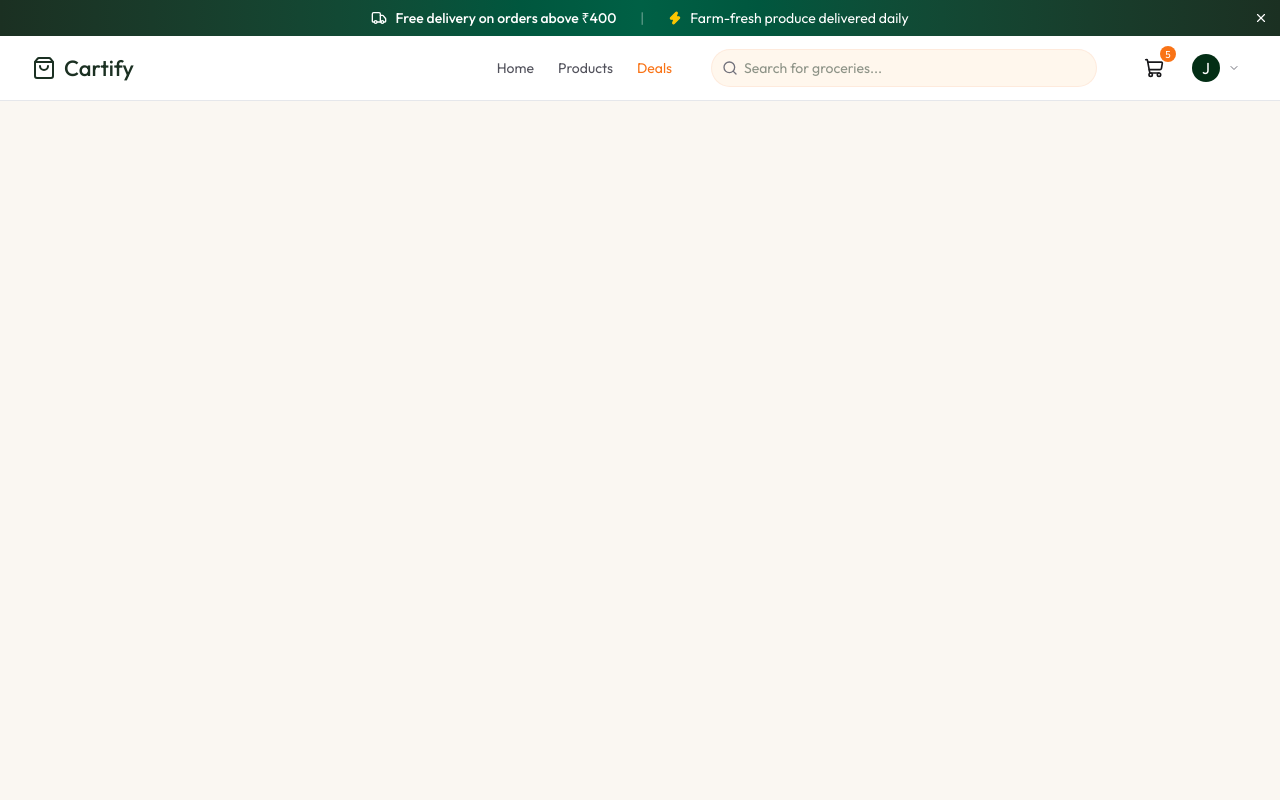
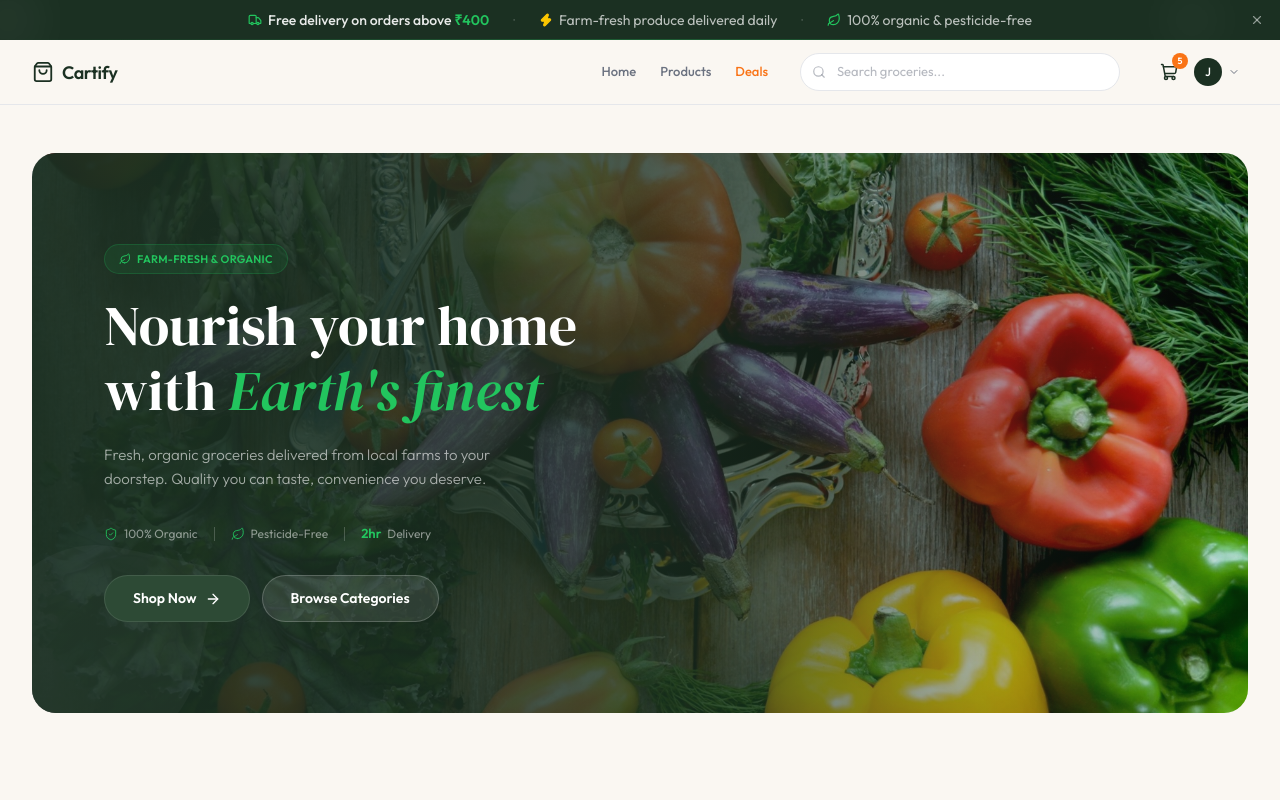
Before and after one commit to DivyamOswal/Cartify, a React (Vite) app in the folder client/: page / in a window 1280 px wide. Shown: the top 800 px of the page. Built offline with nearby package versions, Linux system fonts and the light colour scheme.

Commit message:
Completed the hero section on the home page

```diff
--- a/client/src/components/Banner.tsx
+++ b/client/src/components/Banner.tsx
@@ -1,36 +1,54 @@
-import { TruckIcon, XIcon, ZapIcon } from 'lucide-react'
+import { TruckIcon, XIcon, ZapIcon, LeafIcon } from 'lucide-react'
 import { useState } from 'react'
 
 const Banner = () => {
-    const [bannerVisible, setBannerVisible] = useState(()=>{
-        return sessionStorage.getItem('banner_dismissed') !=="true"
+  const [bannerVisible, setBannerVisible] = useState(() => {
+    return sessionStorage.getItem('banner_dismissed') !== 'true'
   })
 
-    const dismissBanner =()=>{
+  const dismissBanner = () => {
     setBannerVisible(false)
-        sessionStorage.setItem("banner_dismissed", 'true')
+    sessionStorage.setItem('banner_dismissed', 'true')
   }
+
   return (
-    <div>
+    <>
       {bannerVisible && (
-            <div className='bg-linear-to-r from-app-green via-emerald-800 to-app-green text-white text-xs sm:text-sm relative overflow-hidden'>
-                <div className='max-w-7xl mx-auto px-4 sm:text-sm lg:px-8 py-2 flex-center gap-6'>
-                    <div className='flex-center gap-2'>
-                        <TruckIcon className='size-4 shrink-0'/>
-                        <span className='font-medium'>Free delivery on orders above ₹400 </span>
+        <div className="relative overflow-hidden bg-app-green text-white text-xs sm:text-sm">
+          <div className="absolute bottom-0 left-0 right-0 h-px bg-gradient-to-r from-transparent via-app-success/30 to-transparent" />
+          <div className="absolute -left-6 top-1/2 -translate-y-1/2 w-16 h-16 rounded-full bg-white/5 blur-xl pointer-events-none" />
+          <div className="absolute right-16 top-1/2 -translate-y-1/2 w-12 h-12 rounded-full bg-white/5 blur-xl pointer-events-none" />
+
+          <div className="max-w-7xl mx-auto px-4 sm:px-6 lg:px-8 py-2.5 flex items-center justify-center gap-2 sm:gap-6 pr-8">
+            <div className="flex items-center gap-1.5">
+              <TruckIcon className="size-3.5 shrink-0 text-app-success" />
+              <span className="font-medium text-white/90">
+                Free delivery on orders above{' '}
+                <span className="text-app-success font-semibold">₹400</span>
+              </span>
             </div>
-                    <span className='hidden sm:inline text-white/40'>|</span>
-                    <div className='hidden sm:flex items-center gap-2'>
-                    <ZapIcon className='size-3.5 fill-yellow-400 text-yellow-400 shrink-0'/>
-                    <span>Farm-fresh produce delivered daily</span>
+            <span className="hidden sm:inline text-white/20 select-none">·</span>
+            <div className="hidden sm:flex items-center gap-1.5">
+              <ZapIcon className="size-3.5 shrink-0 fill-yellow-400 text-yellow-400" />
+              <span className="text-white/70">Farm-fresh produce delivered daily</span>
+            </div>
+            <span className="hidden md:inline text-white/20 select-none">·</span>
+            <div className="hidden md:flex items-center gap-1.5">
+              <LeafIcon className="size-3.5 shrink-0 text-app-success" />
+              <span className="text-white/70">100% organic & pesticide-free</span>
             </div>
           </div>
-                <button onClick={dismissBanner} className='absolute right-2 top-1/2 -translate-y-1/2 p-1 hover:bg-white/10 rounded-full'>
-                <XIcon className='size-3.5'/>
+
+          <button
+            onClick={dismissBanner}
+            aria-label="Dismiss banner"
+            className="absolute right-3 top-1/2 -translate-y-1/2 p-1 rounded-full text-white/50 hover:text-white hover:bg-white/10 transition-colors"
+          >
+            <XIcon className="size-3.5" />
           </button>
         </div>
       )}
-    </div>
+    </>
   )
 }
 
--- /dev/null
+++ b/client/src/components/Home/Hero.tsx
@@ -0,0 +1,71 @@
+import { ArrowRightIcon, LeafIcon, ShieldCheckIcon } from "lucide-react"
+import { heroSectionData } from "../../assets/assets"
+import { Link } from "react-router-dom"
+
+const Hero = () => {
+  return (
+    <section className="relative overflow-hidden min-h-[560px] mb-10 rounded-3xl flex items-center">
+      <img
+        src={heroSectionData.hero_image}
+        alt="Hero"
+        className="absolute inset-0 w-full h-full object-cover"
+      />
+      <div className="absolute inset-0 bg-gradient-to-r from-app-green/95 via-app-green/80 to-app-green/10" />
+      <div className="absolute -bottom-10 -left-10 w-52 h-52 rounded-[50%_0] bg-white/[0.03] rotate-12 pointer-events-none" />
+      <div className="absolute top-10 left-[38%] w-36 h-44 rounded-[50%_0] bg-white/[0.02] -rotate-12 pointer-events-none" />
+
+      <div className="relative max-w-7xl mx-auto px-4 sm:px-6 lg:px-8 py-20 w-full">
+        <div className="max-w-xl xl:pl-10">
+
+          <span className="inline-flex items-center gap-1.5 px-3.5 py-1.5 text-[11px] font-semibold text-app-success bg-app-success/10 border border-app-success/20 rounded-full mb-5 tracking-wide uppercase">
+            <LeafIcon className="size-3" /> Farm-Fresh & Organic
+          </span>
+
+          <h1 className="font-serif text-4xl sm:text-5xl lg:text-[56px] text-white leading-[1.15] mb-5">
+            Nourish your home with{" "}
+            <span className="text-app-success italic">Earth's finest</span>
+          </h1>
+
+          <p className="text-[15px] text-white/60 leading-relaxed mb-8 max-w-md font-light">
+            {heroSectionData.description}
+          </p>
+
+          <div className="flex items-center gap-4 mb-8">
+            <div className="flex items-center gap-1.5 text-white/50 text-[12px]">
+              <ShieldCheckIcon className="size-3.5 text-app-success" strokeWidth={1.5} />
+              <span>100% Organic</span>
+            </div>
+            <div className="w-px h-3.5 bg-white/20" />
+            <div className="flex items-center gap-1.5 text-white/50 text-[12px]">
+              <LeafIcon className="size-3.5 text-app-success" strokeWidth={1.5} />
+              <span>Pesticide-Free</span>
+            </div>
+            <div className="w-px h-3.5 bg-white/20" />
+            <div className="flex items-center gap-1.5 text-white/50 text-[12px]">
+              <span className="text-app-success font-semibold text-[13px]">2hr</span>
+              <span>Delivery</span>
+            </div>
+          </div>
+
+          <div className="flex flex-wrap gap-3">
+            <Link
+              to="/products"
+              className="px-7 py-3 bg-app-green-light hover:bg-app-green-lighter text-white text-[14px] font-semibold rounded-full transition-colors flex items-center gap-2 active:scale-[0.98] border border-white/10"
+            >
+              Shop Now <ArrowRightIcon className="size-4" />
+            </Link>
+            <Link
+              to="/products"
+              className="px-7 py-3 bg-white/10 hover:bg-white/15 text-white text-[14px] font-semibold rounded-full transition-colors border border-white/20 active:scale-[0.98]"
+            >
+              Browse Categories
+            </Link>
+          </div>
+
+        </div>
+      </div>
+    </section>
+  )
+}
+
+export default Hero
--- a/client/src/components/Navbar.tsx
+++ b/client/src/components/Navbar.tsx
@@ -18,7 +18,7 @@ import { Link, useNavigate } from "react-router-dom";
 const Navbar = () => {
   const user: any = {
     name: "John Doe",
-    email: "john@exmaple.com",
+    email: "john@example.com",
     isAdmin: true,
   };
   const { cartCount, setIsCartOpen } = {
@@ -29,163 +29,154 @@ const Navbar = () => {
   const [userMenuOpen, setUserMenuOpen] = useState(false);
   const navigate = useNavigate();
 
-  const handleSearch = (e: React.SubmitEvent)=>{
-    e.preventDefault()
-    if(searchQuery.trim()){
-      navigate(`/search?q=${encodeURIComponent(searchQuery.trim())}`)
-      setSearchQuery("")
+  const handleSearch = (e: React.FormEvent) => {
+    e.preventDefault();
+    if (searchQuery.trim()) {
+      navigate(`/search?q=${encodeURIComponent(searchQuery.trim())}`);
+      setSearchQuery("");
     }
-  }
+  };
 
-  const handleLogout =()=>{
-    setUserMenuOpen(false)
-    navigate("/")
-  }
+  const handleLogout = () => {
+    setUserMenuOpen(false);
+    navigate("/");
+  };
 
   return (
-    <nav className="bg-white sticky top-0 z-50 border-b border-app-border">
+    <nav className="bg-app-cream sticky top-0 z-50 border-b border-app-border">
       <div className="max-w-7xl mx-auto px-4 sm:px-6 lg:px-8 flex items-center justify-between h-16 gap-4">
-        <Link
-          to="/"
-          className="flex items-center gap-2 text-[22px] font-medium shrink-0"
-        >
-          <ShoppingBag size={24} /> Cartify
+
+        {/* Logo */}
+        <Link to="/" className="flex items-center gap-2 shrink-0">
+          <ShoppingBag size={22} className="text-app-green" />
+          <span className="text-[18px] font-semibold text-app-green tracking-tight">Cartify</span>
         </Link>
-        <div className="w-full flex items-center justify-end gap-4 lg:gap-10">
-          {/* Nav Link- Desktop */}
-          <div className="hidden md:flex items-center gap-6 text-sm text-zinc-600">
-            <Link to="/">Home</Link>
-            <Link to="/products">Products</Link>
-            <Link to="/deals" className="text-app-orange">
+
+        <div className="w-full flex items-center justify-end gap-4 lg:gap-8">
+
+          {/* Nav Links */}
+          <div className="hidden md:flex items-center gap-6 text-[13px] font-medium text-app-text-light">
+            <Link to="/" className="hover:text-app-text transition-colors">Home</Link>
+            <Link to="/products" className="hover:text-app-text transition-colors">Products</Link>
+            <Link to="/deals" className="text-app-orange hover:text-app-orange-dark transition-colors">
               Deals
             </Link>
           </div>
+
           {/* Search */}
-          <form onSubmit={handleSearch} className="hidden sm:flex flex-1 max-w-sm text-xs sm:text-sm">
+          <form onSubmit={handleSearch} className="hidden sm:flex flex-1 max-w-xs">
             <div className="relative w-full">
-              <SearchIcon className="absolute left-2.5 top-1/2 -translate-y-1/2 size-4 text-zinc-500" />
+              <SearchIcon className="absolute left-3 top-1/2 -translate-y-1/2 size-3.5 text-app-text-light/50" />
               <input
                 type="text"
-                placeholder="Search for groceries..."
+                placeholder="Search groceries..."
                 value={searchQuery}
                 onChange={(e) => setSearchQuery(e.target.value)}
-                className="w-full pl-8 p-2 bg-orange-50 rounded-full ring ring-app-orange/15 focus:ring-app-orange/30"
+                className="w-full pl-9 pr-4 py-2 text-[13px] bg-white border border-app-border rounded-full focus:border-app-green text-app-text placeholder:text-app-text-light/50 transition-colors"
               />
             </div>
           </form>
 
           {/* Right Actions */}
-          <div className="flex items-center gap-3">
+          <div className="flex items-center gap-1">
+
             {/* Cart */}
             <button
-              className="relative p-2 rounded-xl"
               onClick={() => setIsCartOpen(true)}
+              className="relative p-2 rounded-xl hover:bg-app-cream-dark transition-colors"
             >
-              <ShoppingCart className="size-5 text-zinc-900" />
+              <ShoppingCart className="size-[18px] text-app-text" />
               {cartCount > 0 && (
-                <span className="absolute -top-1 -right-1 size-4 bg-app-orange text-white text-[10px] rounded-full flex-center">
+                <span className="absolute -top-0.5 -right-0.5 size-4 bg-app-orange text-white text-[9px] font-semibold rounded-full flex items-center justify-center">
                   {cartCount}
                 </span>
               )}
             </button>
+
             {/* User */}
             <div className="relative">
               {user ? (
                 <button
                   onClick={() => setUserMenuOpen(!userMenuOpen)}
-                  className="flex items-center gap-2 p-2"
+                  className="flex items-center gap-1.5 pl-1 pr-2 py-1.5 rounded-xl hover:bg-app-cream-dark transition-colors"
                 >
-                  <div className="size-7 rounded-full bg-green-950 text-white flex-center">
+                  <div className="size-7 rounded-full bg-app-green text-white text-[12px] font-medium flex items-center justify-center">
                     {user.name.charAt(0).toUpperCase()}
                   </div>
-                  <ChevronDownIcon className="size-3 text-zinc-500" />
+                  <ChevronDownIcon className="size-3 text-app-text-light" />
                 </button>
               ) : (
-                <div className="flex-center gap-2">
+                <div className="flex items-center gap-2">
                   <Link
                     to="/login"
-                    className="hidden md:flex items-center gap-2 px-4 py-2 text-sm font-medium text-white bg-green-950 rounded-full hover:bg-green-950-light transition-colors"
+                    className="hidden md:flex items-center gap-1.5 px-4 py-2 text-[13px] font-medium text-white bg-app-green hover:bg-app-green-light rounded-full transition-colors"
                   >
-                    <UserIcon size={16} /> Sign In
+                    <UserIcon size={14} /> Sign In
                   </Link>
-                  {userMenuOpen ? (
-                    <XIcon
-                      className="md:hidden"
-                      onClick={() => setUserMenuOpen(!userMenuOpen)}
-                    />
-                  ) : (
-                    <MenuIcon
-                      className="md:hidden"
-                      onClick={() => setUserMenuOpen(!userMenuOpen)}
-                    />
-                  )}
+                  <button
+                    className="md:hidden p-2 rounded-xl hover:bg-app-cream-dark transition-colors"
+                    onClick={() => setUserMenuOpen(!userMenuOpen)}
+                  >
+                    {userMenuOpen
+                      ? <XIcon className="size-5 text-app-text" />
+                      : <MenuIcon className="size-5 text-app-text" />
+                    }
+                  </button>
                 </div>
               )}
+
+              {/* Dropdown */}
               {userMenuOpen && (
                 <>
-                  {/* Overlay */}
-                  <div
-                    className="fixed inset-0 z-40"
-                    onClick={() => setUserMenuOpen(false)}
-                  />
+                  <div className="fixed inset-0 z-40" onClick={() => setUserMenuOpen(false)} />
+                  <div className="absolute top-full right-0 mt-2 w-52 bg-white rounded-2xl shadow-[0_4px_24px_rgba(0,0,0,0.08)] border border-app-border py-1.5 z-50 animate-fade-in">
 
-                  {/* Dropdown */}
-                  <div className="absolute top-full right-0 mt-2 w-56 bg-white rounded-xl shadow-lg border border-app-border py-2 z-50 animate-fade-in">
                     {user && (
-                      <div className="px-4 py-2 border-b border-app-border">
-                        <p className="text-sm font-medium text-zinc-900">
-                          {user.name}
-                        </p>
-                        <p className="text-xs text-zinc-500">{user.email}</p>
+                      <div className="px-4 py-3 border-b border-app-border mb-1">
+                        <p className="text-[13.5px] font-bold text-app-text">{user.name}</p>
+                        <p className="text-[11.5px] text-app-text-light mt-0.5">{user.email}</p>
                       </div>
                     )}
 
                     <div onClick={() => setUserMenuOpen(false)}>
                       {!user && (
-                        <Link to="/login" className="dropdown-link">
-                          <UserIcon size={16} />
-                          Sign In
-                        </Link>
-                      )}
-
-                      {user && (
-                        <Link to="/orders" className="dropdown-link">
-                          <PackageIcon size={16} />
-                          My Orders
-                        </Link>
-                      )}
-
-                      {user && (
-                        <Link to="/addresses" className="dropdown-link">
-                          <MapPinIcon size={16} />
-                          Addresses
-                        </Link>
-                      )}
-
-                      <Link to="/products" className="dropdown-link md:hidden">
-                        <ArrowUpRightIcon size={16} />
-                        Products
-                      </Link>
-
-                      <Link to="/deals" className="dropdown-link md:hidden">
-                        <ArrowUpRightIcon size={16} />
-                        Deals
-                      </Link>
-
-                      {user?.isAdmin && (
-                        <Link to="/admin/products" className="dropdown-link">
-                          <ShieldIcon size={16} />
-                          Admin Panel
+                        <Link to="/login" className="flex items-center gap-3 px-4 py-2.5 text-[13px] text-app-text-light hover:bg-app-cream hover:text-app-text transition-colors rounded-lg mx-1">
+                          <UserIcon size={15} className="text-app-text-light" strokeWidth={1.5} /> Sign In
                         </Link>
                       )}
                       {user && (
-                        <div className="border-t border-app-border pt-1">
-                          <button onClick={handleLogout} className="flex items-center gap-3 px-4 py-2.5 text-sm text-app-error hover:bg-red-50 w-full transition-colors">
-                            <LogOutIcon size={16}/>Logout
-                          </button>
-                        </div>
+                        <Link to="/orders" className="flex items-center gap-3 px-4 py-2.5 text-[13px] text-app-text-light hover:bg-app-cream hover:text-app-text transition-colors rounded-lg mx-1">
+                          <PackageIcon size={15} className="text-app-text-light" strokeWidth={1.5} /> My Orders
+                        </Link>
+                      )}
+                      {user && (
+                        <Link to="/addresses" className="flex items-center gap-3 px-4 py-2.5 text-[13px] text-app-text-light hover:bg-app-cream hover:text-app-text transition-colors rounded-lg mx-1">
+                          <MapPinIcon size={15} className="text-app-text-light" strokeWidth={1.5} /> Addresses
+                        </Link>
+                      )}
+                      <Link to="/products" className="flex items-center gap-3 px-4 py-2.5 text-[13px] text-app-text-light hover:bg-app-cream hover:text-app-text transition-colors rounded-lg mx-1 md:hidden">
+                        <ArrowUpRightIcon size={15} className="text-app-text-light" strokeWidth={1.5} /> Products
+                      </Link>
+                      <Link to="/deals" className="flex items-center gap-3 px-4 py-2.5 text-[13px] text-app-text-light hover:bg-app-cream hover:text-app-text transition-colors rounded-lg mx-1 md:hidden">
+                        <ArrowUpRightIcon size={15} className="text-app-text-light" strokeWidth={1.5} /> Deals
+                      </Link>
+                      {user?.isAdmin && (
+                        <Link to="/admin/products" className="flex items-center gap-3 px-4 py-2.5 text-[13px] text-app-text-light hover:bg-app-cream hover:text-app-text transition-colors rounded-lg mx-1">
+                          <ShieldIcon size={15} className="text-app-text-light" strokeWidth={1.5} /> Admin Panel
+                        </Link>
                       )}
                     </div>
+
+                    {user && (
+                      <div className="border-t border-app-border mt-1 pt-1">
+                        <button
+                          onClick={handleLogout}
+                          className="flex items-center gap-3 px-4 py-2.5 text-[13px] text-app-error hover:bg-red-50 w-full transition-colors rounded-lg mx-1 font-medium"
+                        >
+                          <LogOutIcon size={15} strokeWidth={1.5} /> Logout
+                        </button>
+                      </div>
+                    )}
                   </div>
                 </>
               )}
--- a/client/src/pages/Home.tsx
+++ b/client/src/pages/Home.tsx
@@ -1,9 +1,11 @@
+import Hero from "../components/Home/Hero"
 
 
 
 const Home = () => {
   return (
-    <div>
+    <div className="min-h-screen max-w-7xl mx-auto px-4 sm:px-6 lg:px-8 py-12">
+      <Hero/>
     </div>
   )
 }
```
Also changed, not shown: client/src/pages/Login.tsx (+38 -26 lines). Lines whose indentation alone changed are shown as unchanged.
